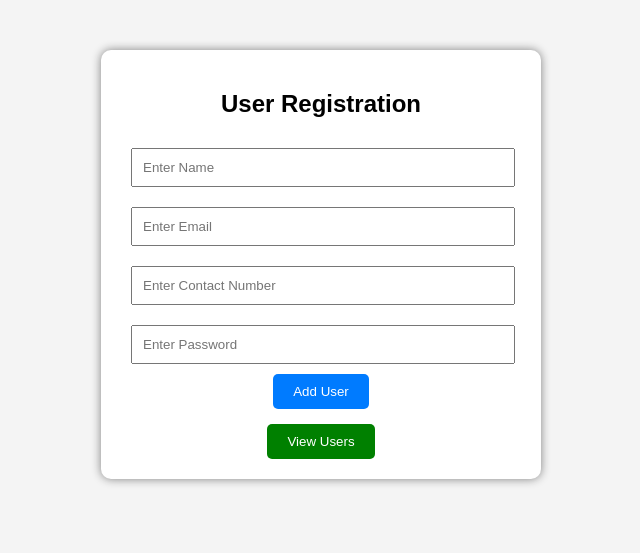
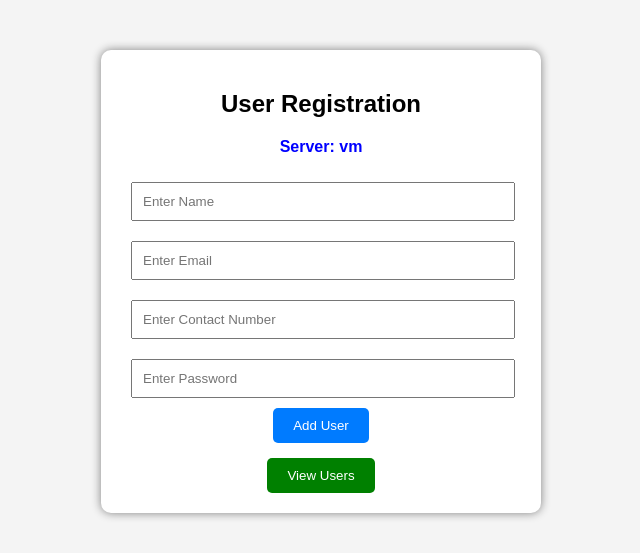
Before and after one commit to Vishalb2002/lpu_pep, a Flask app: page / in a window 1280 px wide. Shown: the top 553 px of the page, without its empty margins (319-959 px from the left). Run offline with Flask 3, Linux system fonts and the light colour scheme.

Commit message:
socked added

```diff
--- a/app.py
+++ b/app.py
@@ -1,7 +1,7 @@
 from flask import Flask, request, jsonify, render_template
 from pymongo import MongoClient
 import os
-#import socket
+import socket
 
 app = Flask(__name__)
 
@@ -14,14 +14,14 @@ client = MongoClient(MONGO_URI)
 db = client[DB_NAME]
 collection = db["users"]
 
+#@app.route("/")
+#def home():
+#    return render_template("index.html")
+
 @app.route("/")
 def home():
-    return render_template("index.html")
-
-#@app.route("/")
-#def home():
-#    hostname = socket.gethostname()
-#    return render_template("index.html", server=hostname
+    hostname = socket.gethostname()
+    return render_template("index.html", server=hostname)
 
 @app.route("/getUsers")
 def get_users_page():
--- a/templates/index.html
+++ b/templates/index.html
@@ -8,6 +8,9 @@
 
     <div class="container">
         <h2>User Registration</h2>
+        <p style="color: blue; font-weight: bold;">
+            Server: {{ server }}
+        </p>
 
         {% if message %}
             <p class="success">{{ message }}</p>
```
